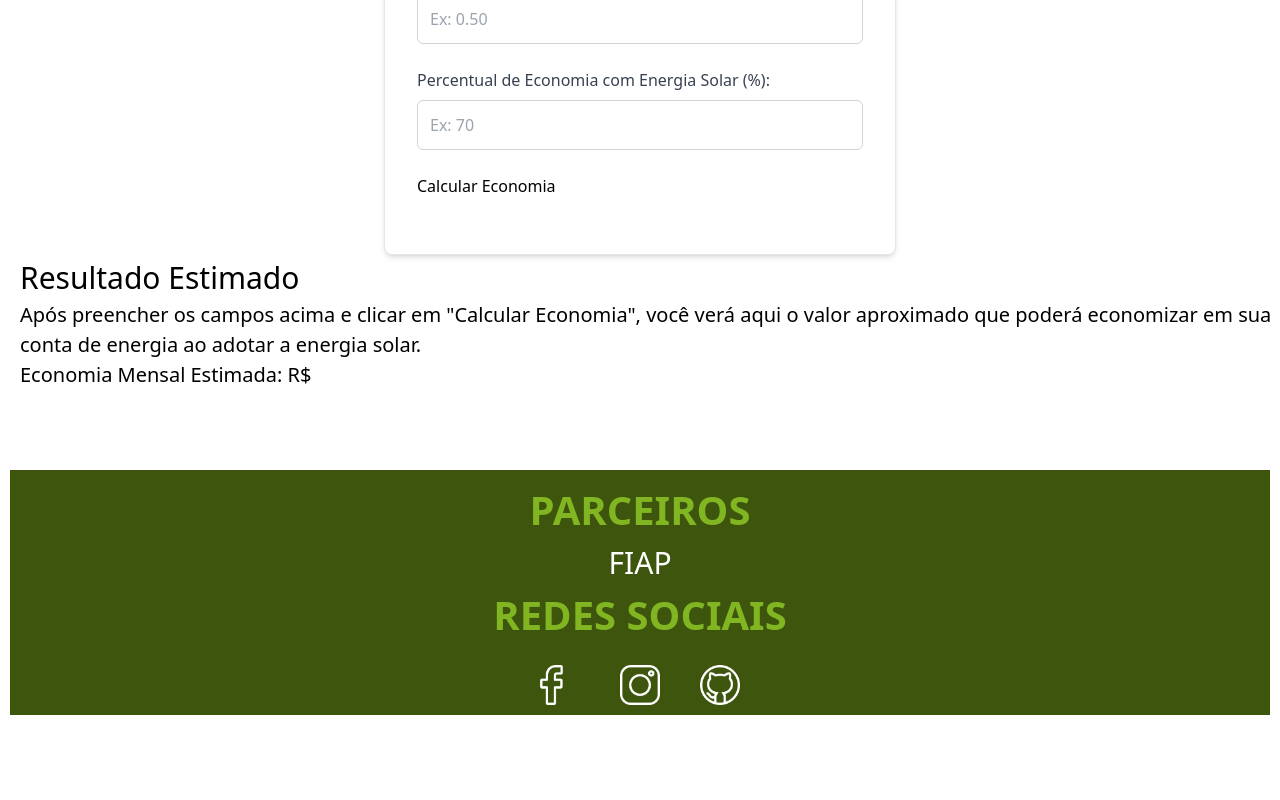
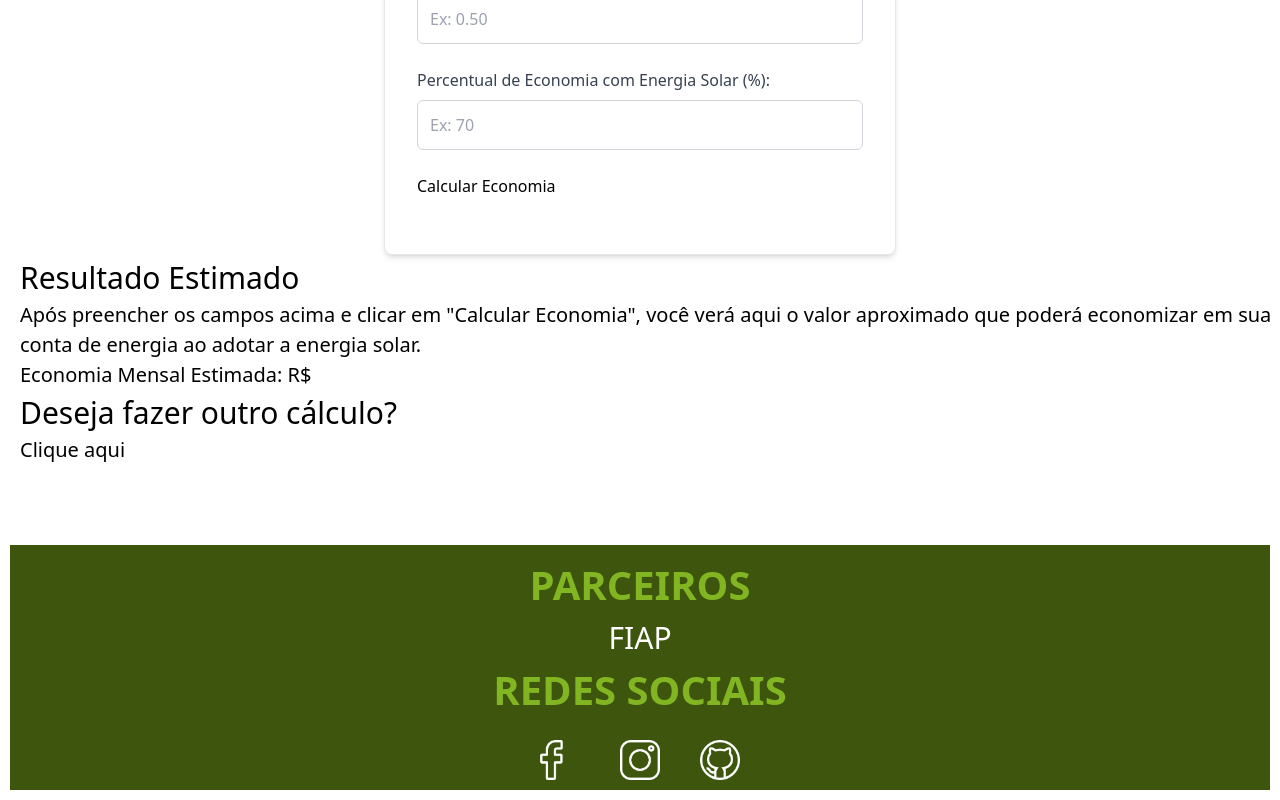
Before and after one commit to gusandrini/gs-2, a Next.js app in the folder gs/: page /calculadora in a window 1280 px wide. Shown: the part 929-1729 px from the top of the page. Before the commit the page ends 1654 px from the top, so only its background shows below. Built offline with nearby package versions, Linux system fonts and the light colour scheme; no server answers.

Commit message:
estilização da area de calculos

```diff
--- a/gs/src/app/calculadora/page.tsx
+++ b/gs/src/app/calculadora/page.tsx
@@ -92,15 +92,24 @@ const Calculadora = () => {
       const data = await response.json();
       if (data.success) {
         setMensagemFeedback('Cálculo realizado com sucesso!');
-
-      } else {
-        // setMensagemFeedback('Erro ao realizar o cálculo.');
       }
     } catch (error) {
       console.error('Erro ao enviar os dados:', error);
     } finally {
       setIsLoading(false);
     }
+  };
+
+  // Função para resetar os campos e o estado para permitir novo cálculo
+  const novoCalculo = () => {
+    setCalculo({
+      id_economia: 0,
+      consumo_mensal_energia: '',
+      custo_energia: '',
+      economia_es: '',
+      economia_total: '',
+    });
+    setMensagemFeedback(''); // Limpa qualquer mensagem de feedback
   };
 
   return (
@@ -174,6 +183,12 @@ const Calculadora = () => {
           </p>
           <p>Economia Mensal Estimada: R$ <span id="resultado-mensal">{calculo.economia_total}</span></p>
         </div>
+
+        {/* Botão para novo cálculo */}
+        <div className='btn_atualizar'>
+          <h2>Deseja fazer outro cálculo?</h2>
+          <button  onClick={novoCalculo}>Clique aqui</button>
+        </div>
       </div>
     </div>
   );
--- a/gs/src/app/globals.css
+++ b/gs/src/app/globals.css
@@ -248,6 +248,7 @@
     .eolica h2,
     .biomassa h2,
     .hidraeletrica h2,
+    .btn_atualizar h2,
     .geotermica h2{
         @apply flex justify-start items-start ml-5 text-[30px]
     }
@@ -257,6 +258,7 @@
     .beneficios p,
     .impacto p,
     .iniciativas p,
+    .btn_atualizar button,
     .porque_investir p{
         @apply flex justify-start items-start ml-5 text-left text-[20px]
     }
@@ -299,6 +301,7 @@
     .center .botao_submit {
         @apply w-full mt-4 py-2 px-4 bg-green-600 text-white font-semibold rounded-lg shadow-md hover:bg-green-700 transition duration-300 ease-in-out;
     }
+
 }
 
 /* ESTILIZAÇÃO A PÁGINA CALCULADORA*/
```
